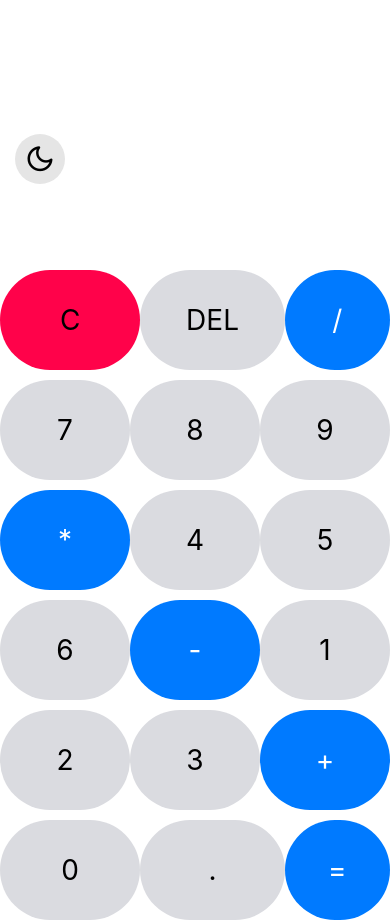
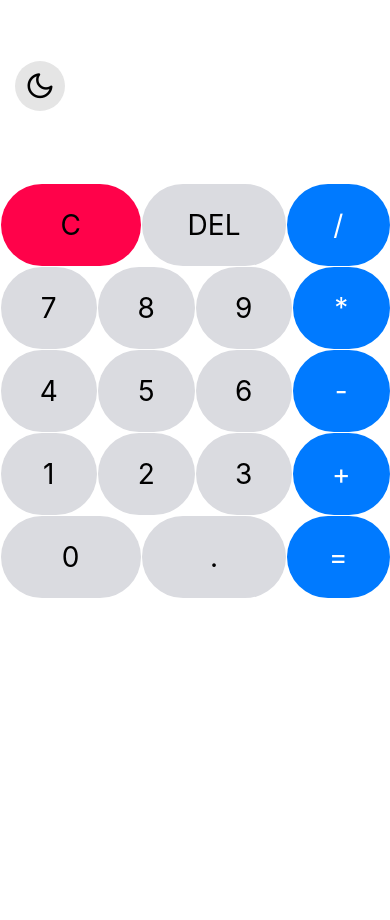
Before and after one commit to AD757/Calculator-ReactNative, a React Native app: screen / in a window 390 px wide. After the commit the page ends 844 px from the top, so only its background shows below. Built offline with nearby package versions, Linux system fonts and the light colour scheme.

Commit message:
Update App.js
buttons was not syncing & fixed the button styling

```diff
--- a/App.js
+++ b/App.js
@@ -86,13 +86,13 @@ export default function App() {
       flexWrap: 'wrap',
     },
     button: {
-      borderColor: darkMode ? '#3f4d5b' : '#e1e1e1',
+      backgroundColor: darkMode ? '#121212' : '#FFF',
       alignItems: 'center',
       justifyContent: 'center',
-      minWidth: 100,
-      minHeight: 100,
+      minWidth: 82,
+      minHeight: 82,
       flex: 2,
-      marginBottom: 10,
+      margin: 0.5,
       borderRadius: 50,
     },
     textButton: {
```
